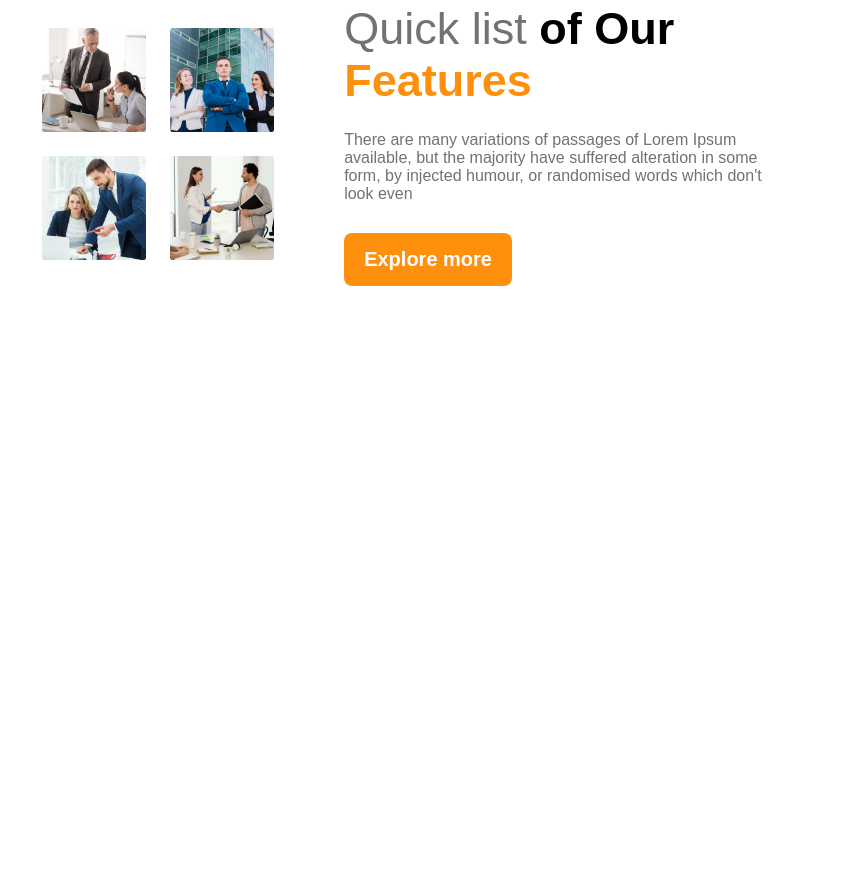
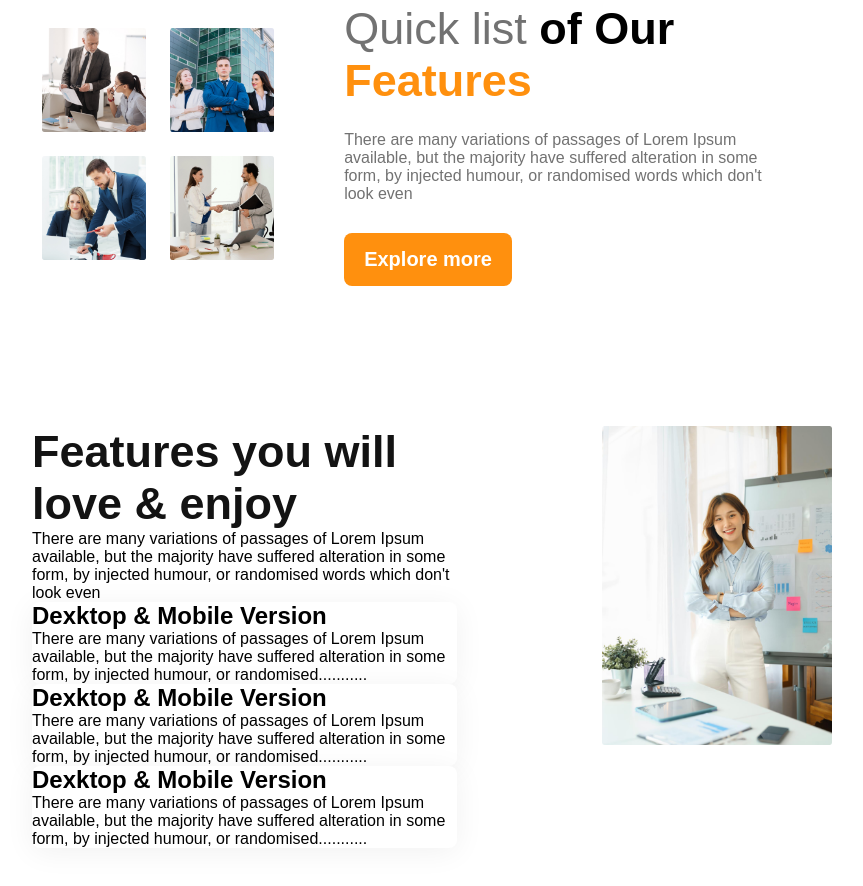
Before and after one commit to Biplob-Hossain-2023/G3-Architects, a plain HTML site: page index.html in a window 1280 px wide. Shown: the part 1071-1957 px from the top of the page, without its empty margins (208-1071 px from the left). Before the commit the page ends 1427 px from the top, so only its background shows below. Drawn offline with Linux system fonts and the light colour scheme.

Commit message:
feature area complite

```diff
--- a/asstes/style.css
+++ b/asstes/style.css
@@ -20,9 +20,12 @@ ul{
 .bg-color{
     background: rgba(255, 144, 14, 0.10);
 }
-.banner-img{
+/* .banner-img{
     width: 50%;
-    /* margin: 0 auto; */
+    margin: 0 auto;
+} */
+img{
+    width: 100%;
 }
 .btn-primery{
     color: #FFF;
@@ -135,3 +138,33 @@ main{
 .features-img img{
     width: 100%;
 }
+/* Expericince area */
+.experience-container{
+    margin: 140px 240px 160px 240px;
+}
+.experience-content{
+    display: flex;
+}
+.experience-text{
+    margin-right: 145px;
+}
+.experience-title{
+    color:#131313;
+    font-size: 45px;
+    font-weight: 700;
+}
+.experition-driscription{
+    color:  #727272;
+    font-size: 16px;
+    font-weight: 400;
+
+}
+.card{
+    border-radius: 8px;
+    background: #FFF;
+    box-shadow: 0px 4px 30px 0px rgba(0, 0, 0, 0.06);
+}
+.experience-img{}
+.card-discribtion{
+
+}
--- a/index.html
+++ b/index.html
@@ -59,6 +59,43 @@
             </div>
     </section>
 </main>
+ <!-- Experince section start -->
+ <section class="experience-container">
+    <div class="experience-content">
+        <div class="experience-text">
+            <h2 class="experience-title">Features you will love & enjoy</h2>
+            <p class="experition-driscriptionexperition-driscription">
+                There are many variations of passages of Lorem Ipsum available, but the majority have suffered alteration in some form, by injected humour, or randomised words which don't look even
+            </p>
+            <div class="card">
+                <h2 class="card-title">
+                    Dexktop & Mobile Version
+                </h2>
+                <p class="card-discribtion">
+                    There are many variations of passages of Lorem Ipsum available, but the majority have suffered alteration in some form, by injected humour, or randomised...........
+                </p>
+            </div>
+            <div class="card">
+                <h2 class="card-title">
+                    Dexktop & Mobile Version
+                </h2>
+                <p class="card-discribtion">
+                    There are many variations of passages of Lorem Ipsum available, but the majority have suffered alteration in some form, by injected humour, or randomised...........
+                </p>
+            </div>
+            <div class="card">
+                <h2 class="card-title">
+                    Dexktop & Mobile Version
+                </h2>
+                <p class="card-discribtion">
+                    There are many variations of passages of Lorem Ipsum available, but the majority have suffered alteration in some form, by injected humour, or randomised...........
+                </p>
+            </div>
+        </div>
+        <div class="experience-img">
+            <img src="/asstes/images/architect.png" alt="">
+        </div>
+    </div>
+</section>
 <footer></footer>
 </body>
-</html>
```
